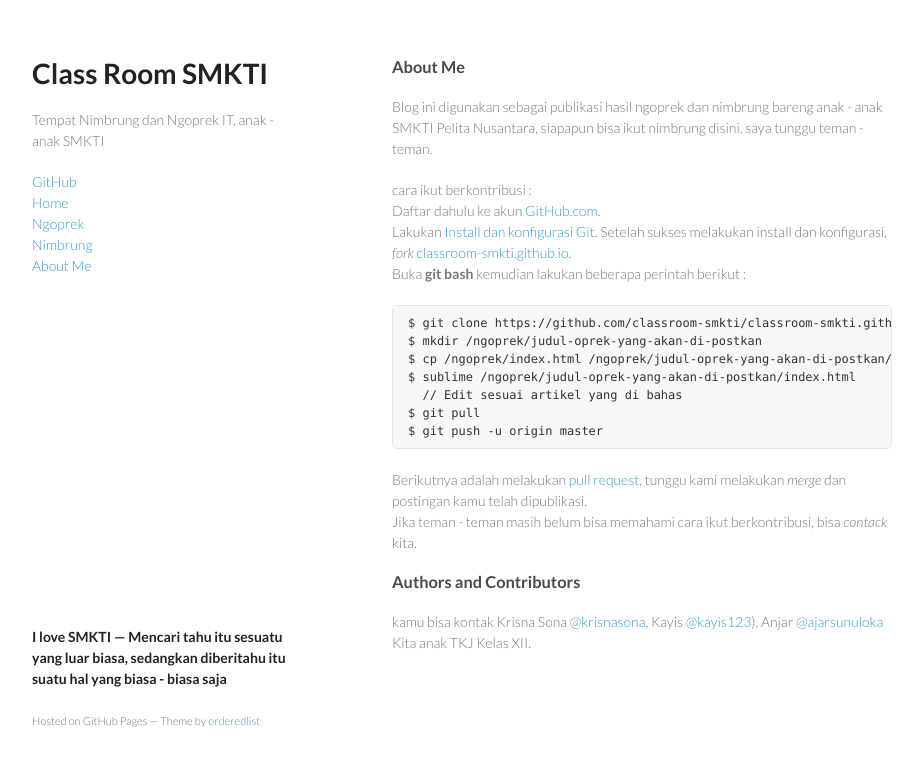
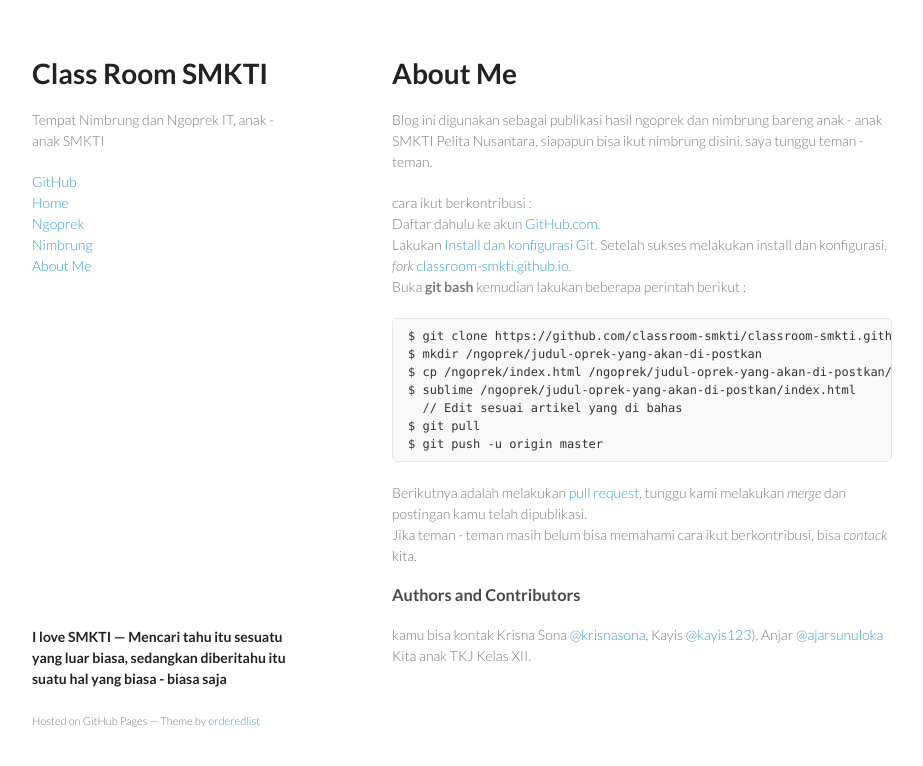
Before and after one commit to classroom-smkti/classroom-smkti.github.io, a plain HTML site: page about/index.html in a window 1280 px wide. Shown: the whole page, without its empty margins (178-1101 px from the left). Drawn offline with Linux system fonts and the light colour scheme.

Commit message:
fixed Posting about me -nd

```diff
--- a/about/index.html
+++ b/about/index.html
@@ -3,7 +3,7 @@
   <head>
     <meta charset="utf-8">
     <meta http-equiv="X-UA-Compatible" content="chrome=1">
-    <title>Home &mdash; classroom-smkti</title>
+    <title>About Me &mdash; classroom-smkti</title>
 
     <link rel="stylesheet" href="/stylesheets/styles.css">
     <link rel="stylesheet" href="/stylesheets/pygment_trac.css">
@@ -26,8 +26,8 @@
         </p>
       </header>
       <section>
-        <h3>
-<a name="Aboute Me" class="anchor" href="/about/#about_me"><span class="octicon octicon-link"></span></a>About Me</h3>
+        <h1>
+<a name="Aboute Me" class="anchor" href="/about/#about_me"><span class="octicon octicon-link"></span></a>About Me</h1>
 
 <p>Blog ini digunakan sebagai publikasi hasil ngoprek dan nimbrung bareng anak - anak SMKTI Pelita Nusantara, siapapun bisa ikut nimbrung disini. saya tunggu teman - teman.</p>
 
```
